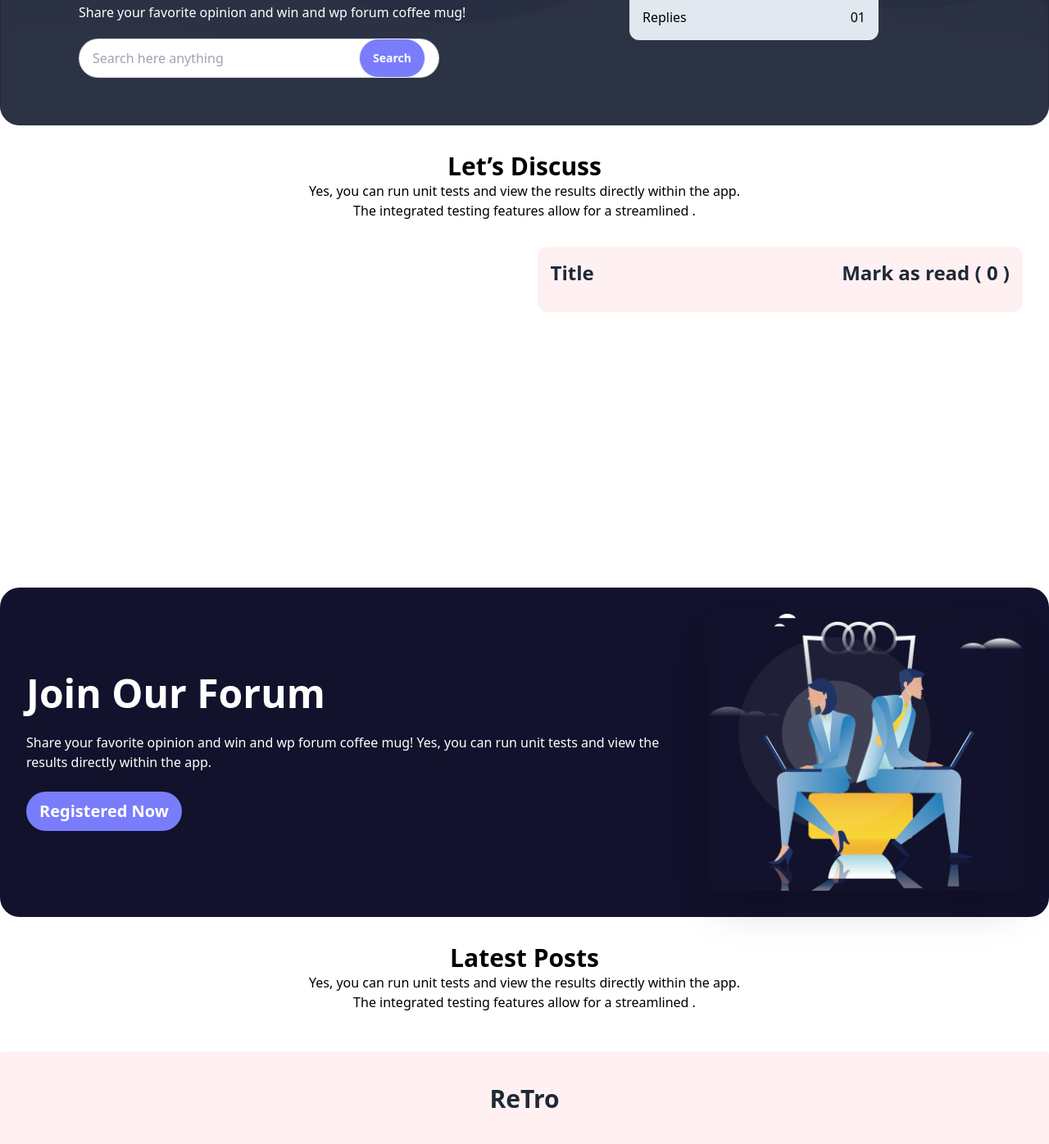
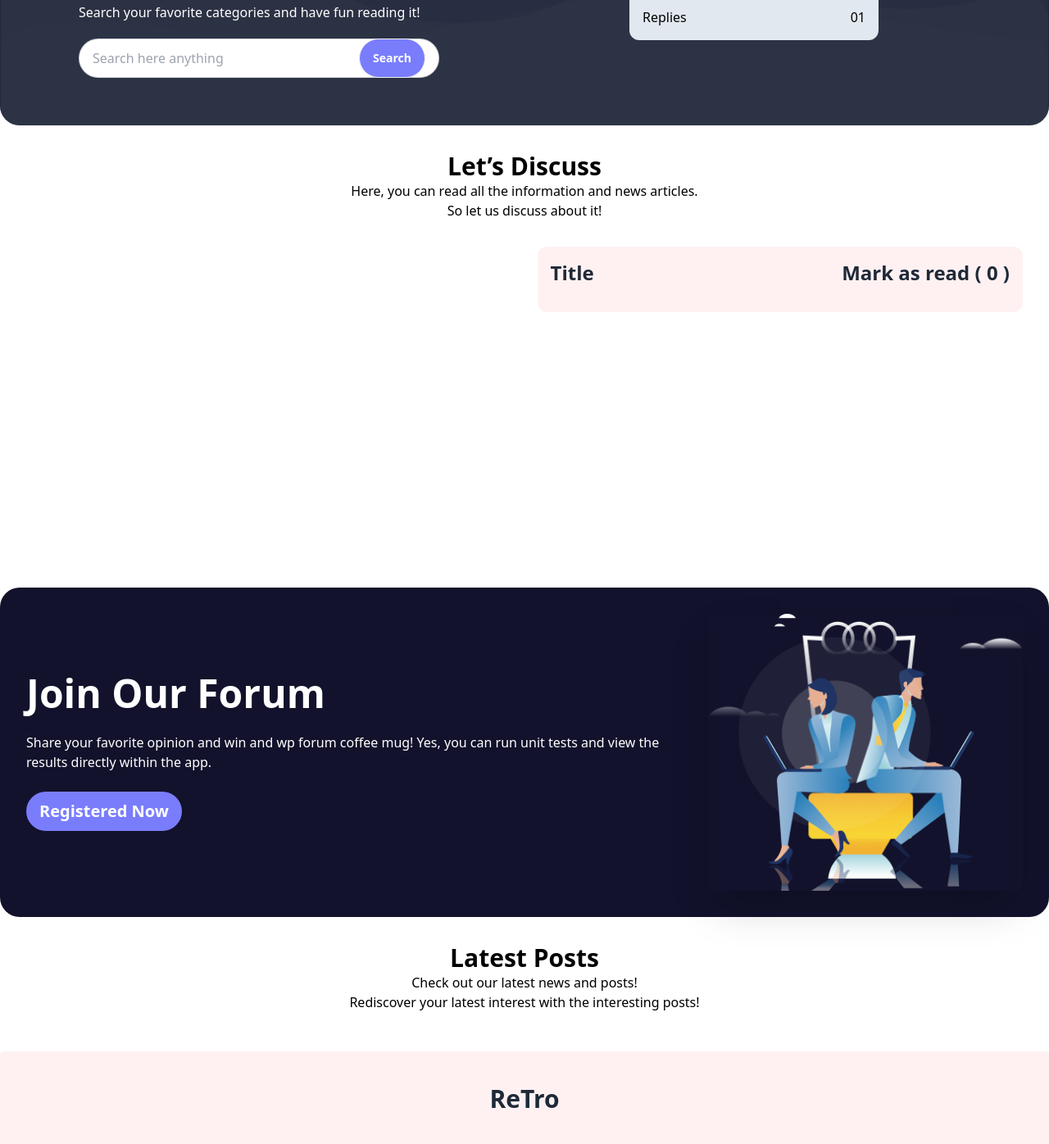
Before and after one commit to Marg0n/retro_forum, a plain HTML site: page index.html in a window 1280 px wide. Shown: the part 339-1735 px from the top of the page at 82% size. Drawn offline with nearby package versions, Linux system fonts and the light colour scheme; no server answers.

Commit message:
added meaningful lines

```diff
--- a/index.html
+++ b/index.html
@@ -173,7 +173,7 @@
                 Forum
               </h1>
               <p class="mb-5 text-left">
-                Share your favorite opinion and win and wp forum coffee mug!
+                Search your favorite categories and have fun reading it!
               </p>
 
               <label
@@ -225,8 +225,8 @@
         <div class="text-center">
           <h2 class="text-black text-3xl font-bold">Let’s Discuss</h2>
           <p class="text-black text-base">
-            Yes, you can run unit tests and view the results directly within the
-            app.<br />The integrated testing features allow for a streamlined .
+            Here, you can read all the information and news articles.
+            <br />So let us discuss about it!
           </p>
         </div>
 
@@ -293,8 +293,8 @@
         <div class="text-center">
           <h2 class="text-black text-3xl font-bold">Latest Posts</h2>
           <p class="text-black text-base">
-            Yes, you can run unit tests and view the results directly within the
-            app.<br />The integrated testing features allow for a streamlined .
+            Check out our latest news and posts!<br />
+            Rediscover your latest interest with the interesting posts!
           </p>
         </div>
 
```
